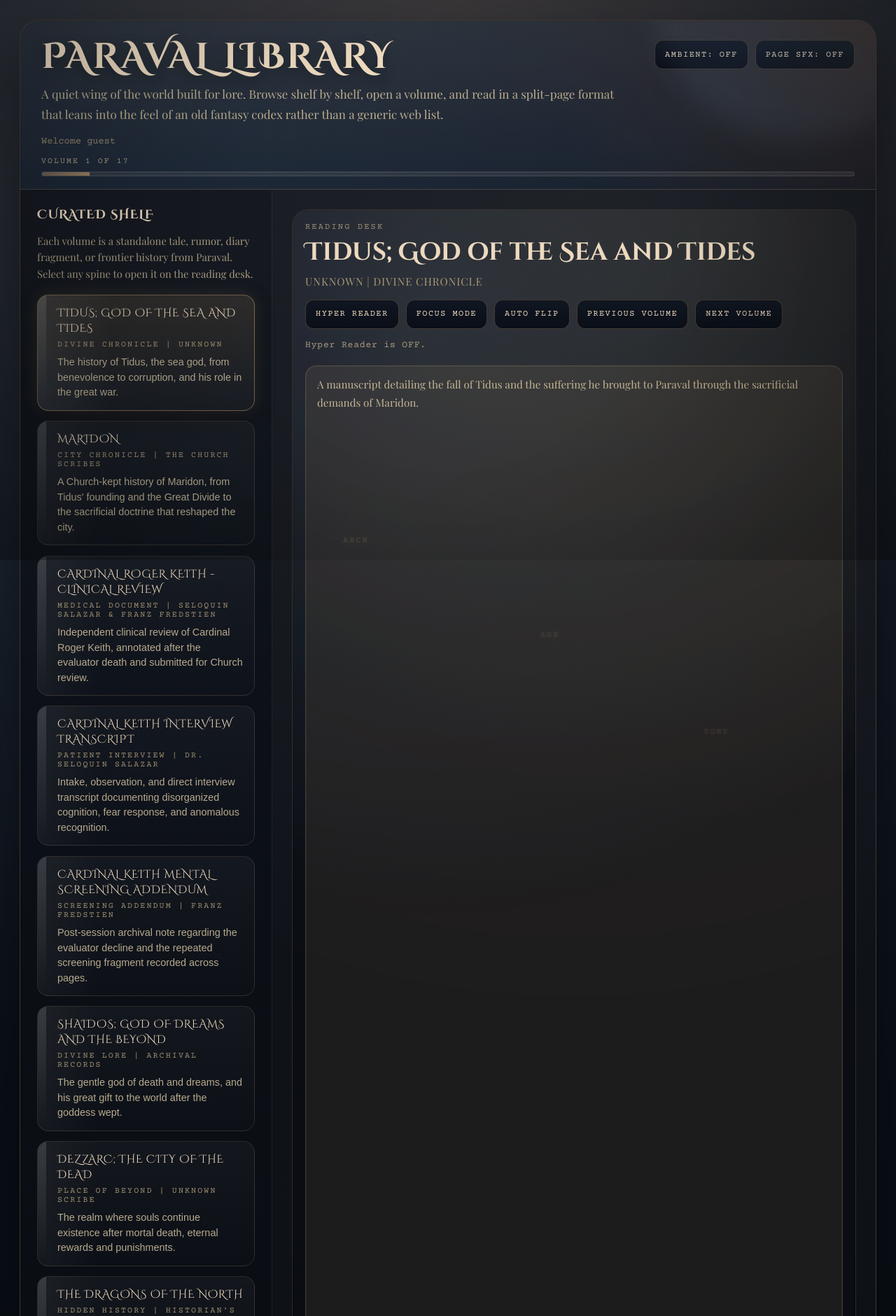
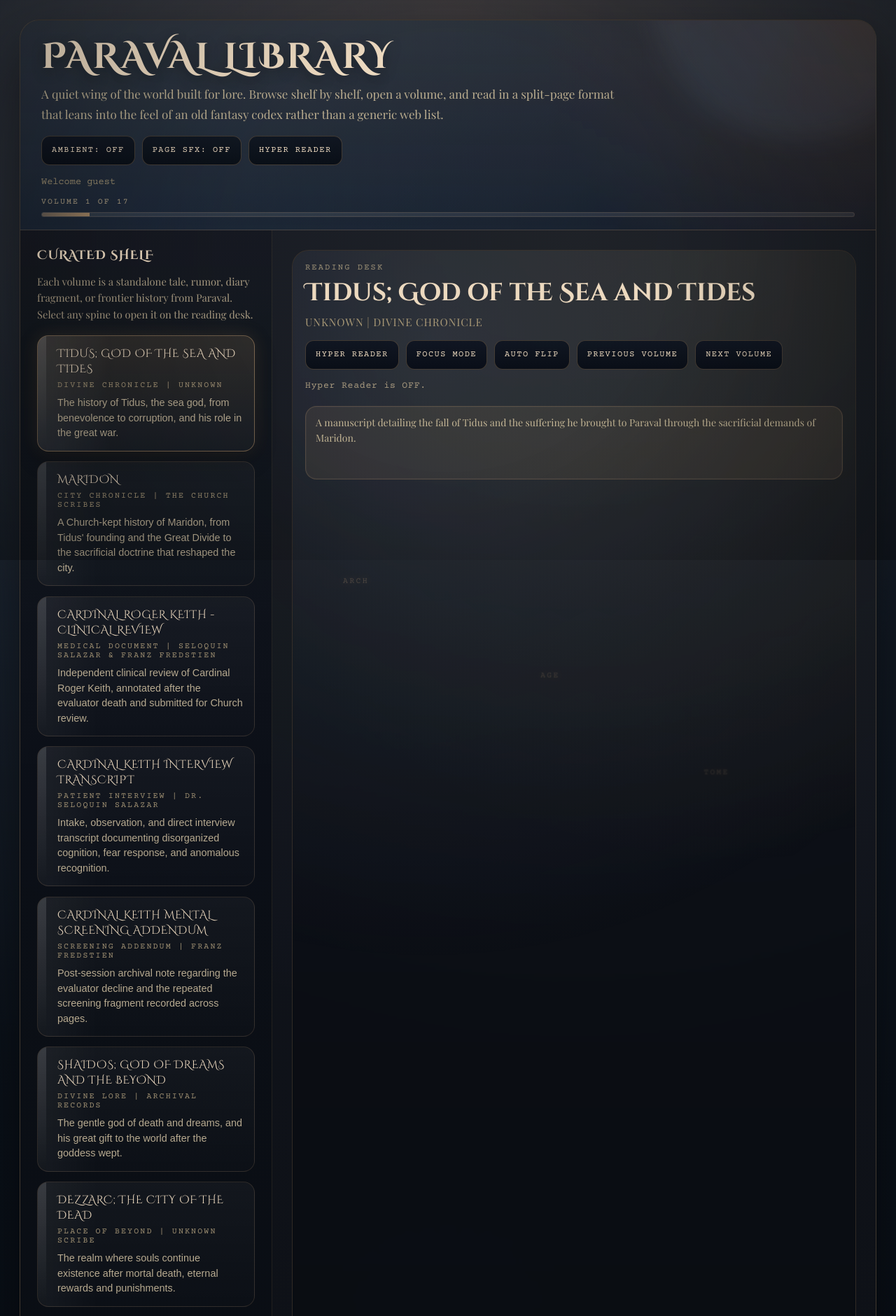
Before and after one commit to BronBron-Commits/link-to-the-flask, a Flask app: page /paraval-library in a window 1280 px wide. Shown: the top 1880 px of the page at 70% size. Run offline with Flask 3, Linux system fonts and the light colour scheme; parts of the project's set-up code (start-up, migrations or seed data) failed here and were passed over; some web fonts are replaced.

Commit message:
fix: constrain oversized library summary blocks

```diff
--- a/templates/paraval_library.html
+++ b/templates/paraval_library.html
@@ -582,15 +582,26 @@
 
     .summary {
       margin: 0;
-      padding: 14px 16px;
+      padding: 12px 14px;
       border-radius: 16px;
       background: rgba(var(--accent-rgb), 0.12);
       border: 1px solid rgba(var(--accent-rgb), 0.28);
       color: #c5b796;
-      line-height: 1.7;
-      font-size: 0.95rem;
+      line-height: 1.55;
+      font-size: 0.88rem;
+      max-height: 6.6rem;
+      overflow-y: auto;
       box-shadow: inset 0 0 0 1px rgba(255, 255, 255, 0.03);
       transition: background-color 0.65s ease, border-color 0.65s ease;
+    }
+
+    .summary::-webkit-scrollbar {
+      width: 6px;
+    }
+
+    .summary::-webkit-scrollbar-thumb {
+      background: rgba(var(--accent-rgb), 0.45);
+      border-radius: 999px;
     }
 
     .book-open {
@@ -1169,6 +1180,7 @@
         <div class="actions">
           <button id="ambient-toggle-btn" class="btn" type="button" aria-pressed="false">Ambient: Off</button>
           <button id="page-sfx-toggle-btn" class="btn" type="button" aria-pressed="false">Page SFX: Off</button>
+          <button id="accessible-reader-fx-btn" class="btn" type="button" aria-pressed="false">Hyper Reader</button>
           <a id="back-worlds-btn" class="btn" href="/world-select">Back to Worlds</a>
           <a id="enter-world-btn" class="btn" href="/map3d">Enter Open World</a>
         </div>
@@ -1479,6 +1491,7 @@
     const progressFillEl = document.getElementById('reading-progress-fill');
     const progressLabelEl = document.getElementById('reading-progress-label');
     const accessibleReaderBtn = document.getElementById('accessible-reader-btn');
+    const accessibleReaderFxBtn = document.getElementById('accessible-reader-fx-btn');
     const accessibilityStatusEl = document.getElementById('a11y-status');
     const focusModeBtn = document.getElementById('focus-mode-btn');
     const autoFlipBtn = document.getElementById('auto-flip-btn');
@@ -2194,6 +2207,12 @@
         accessibleReaderBtn.textContent = accessibleModeEnabled ? 'Hyper Reader: On' : 'Hyper Reader';
       }
 
+      if (accessibleReaderFxBtn) {
+        accessibleReaderFxBtn.classList.toggle('is-active', accessibleModeEnabled);
+        accessibleReaderFxBtn.setAttribute('aria-pressed', String(accessibleModeEnabled));
+        accessibleReaderFxBtn.textContent = accessibleModeEnabled ? 'Hyper Reader: On' : 'Hyper Reader';
+      }
+
       if (focusModeBtn) {
         focusModeBtn.disabled = accessibleModeEnabled;
       }
@@ -2320,6 +2339,11 @@
         setAccessibleMode(!accessibleModeEnabled);
       });
     }
+    if (accessibleReaderFxBtn) {
+      accessibleReaderFxBtn.addEventListener('click', () => {
+        setAccessibleMode(!accessibleModeEnabled);
+      });
+    }
     if (focusModeBtn) {
       focusModeBtn.addEventListener('click', () => {
         setFocusMode(!focusModeEnabled);
```
